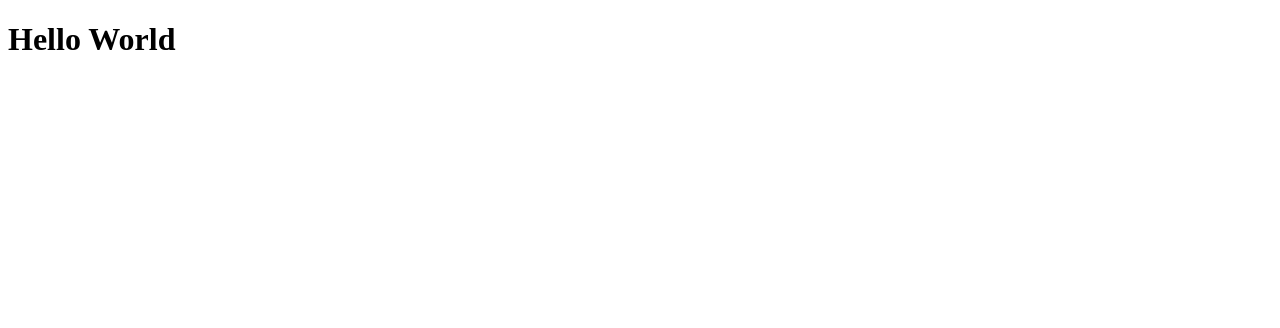
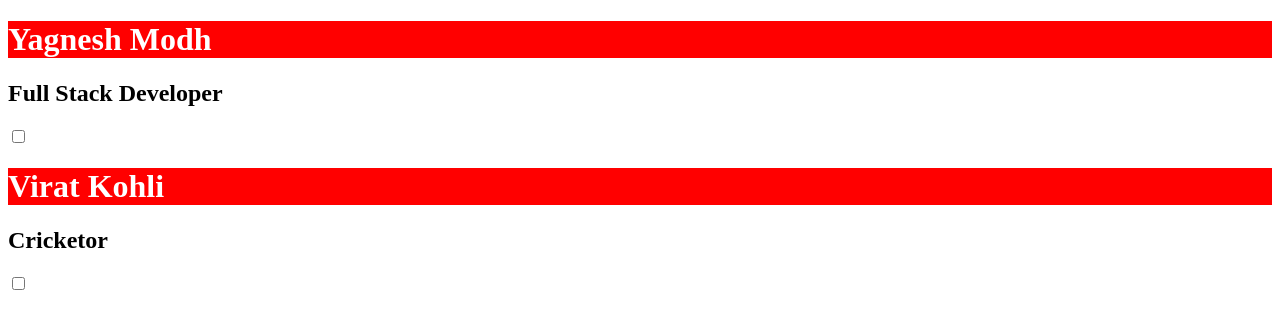
Before and after one commit to the-special-character/js-react-co-buffer, a React app: page / in a window 1280 px wide. Shown: the top 328 px of the page. Built offline with nearby package versions, Linux system fonts and the light colour scheme.

Commit message:
completed basic react component

```diff
--- a/public/index.html
+++ b/public/index.html
@@ -7,6 +7,6 @@
     <title>Document</title>
   </head>
   <body>
-    <div id="root"></div>
+    <div id="root" class="container"></div>
   </body>
 </html>
--- /dev/null
+++ b/src/app.jsx
@@ -0,0 +1,28 @@
+import React from 'react';
+
+const bgColor = 'red';
+const color = 'white';
+
+// 1. first letter should be always upper case
+// 2. each component should return single Element
+// 3. style should be object and property name should be in camel case
+// 4. instead of class have to use className
+function App({ title, desc }) {
+  return (
+    <>
+      <h1
+        style={{
+          backgroundColor: bgColor,
+          color,
+        }}
+        className="container"
+      >
+        {title}
+      </h1>
+      <h2>{desc}</h2>
+      <input type="checkbox" />
+    </>
+  );
+}
+
+export default App;
--- a/src/index.jsx
+++ b/src/index.jsx
@@ -1,8 +1,14 @@
 import React from 'react';
 import { createRoot } from 'react-dom/client';
+import App from './app';
 
 const container = document.getElementById('root');
 
 const root = createRoot(container);
 
-root.render(<h1>Hello World</h1>);
+root.render(
+  <>
+    <App title="Yagnesh Modh" desc="Full Stack Developer" />
+    <App title="Virat Kohli" desc="Cricketor" />
+  </>
+);
```
Also changed, not shown: src/app.js (deleted, +0 -26 lines).
